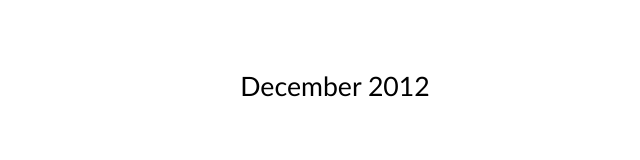
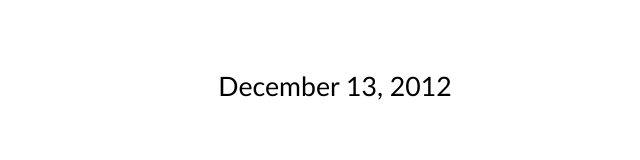
Before and after one commit to tunks/scala-scratchpad, a plain HTML site: page category-theory/state-monad.html in a window 1280 px wide. Shown: the part 220-380 px from the top of the page, without its empty margins (305-945 px from the left). Drawn offline with Linux system fonts and the light colour scheme.

Commit message:
add date

```diff
--- a/category-theory/state-monad.html
+++ b/category-theory/state-monad.html
@@ -22,7 +22,7 @@
 
 <h1>The State Monad</h1>
 
-<p class="date">December 2012
+<p class="date">December 13, 2012
 <p class="author">James Earl Douglas
 <p><a href="http://twitter.com/jearldouglas">@jearldouglas</a>
 
```
